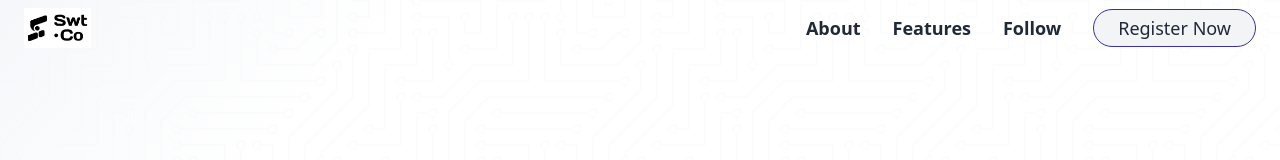
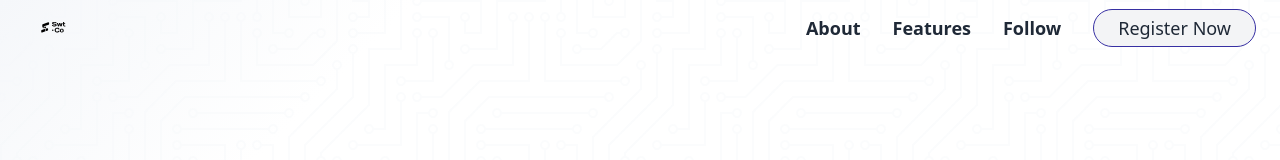
Before and after one commit to Thomasswtco/Landing, an Eleventy site: page src/index.njk in a window 1280 px wide. Shown: the top 160 px of the page. Built offline with nearby package versions, Linux system fonts and the light colour scheme; Eleventy itself is replaced by a stand-in of ours; files that its build step writes are made by us from their sources; a script that the page names is missing; files whose address does not match are found by name; what postcss-import would draw is missing.

Commit message:
Navbar logo change

```diff
--- a/src/_includes/navbar.njk
+++ b/src/_includes/navbar.njk
@@ -2,7 +2,7 @@
   class="flex flex-col sm:flex-row w-full justify-between items-center px-4 sm:px-6 py-1 bg-white sm:bg-transparent shadow sm:shadow-none">
   <div
     class="w-full sm:w-auto self-start sm:self-center flex flex-row sm:flex-none flex-no-wrap justify-between items-center">
-    <a href="{{ env.baseUrl }}" class="no-underline"><img src="{{ env.baseUrl }}img/Logo_vertical.jpg" alt="Swt-Co Logo"
+    <a href="{{ env.baseUrl }}" class="no-underline"><img src="{{ env.baseUrl }}img/LOGO Swt Co horizontal.svg" alt="Swt-Co Logo"
         class="h-12 py-1"></a>
     <button id="menuBtn" class="hamburger block sm:hidden focus:outline-none" type="button" onclick="navToggle();" aria-label="Show Menu"><span
         class="hamburger__top-bun"></span><span class="hamburger__bottom-bun"></span></button>
```
Also changed, not shown: 1 other file.
